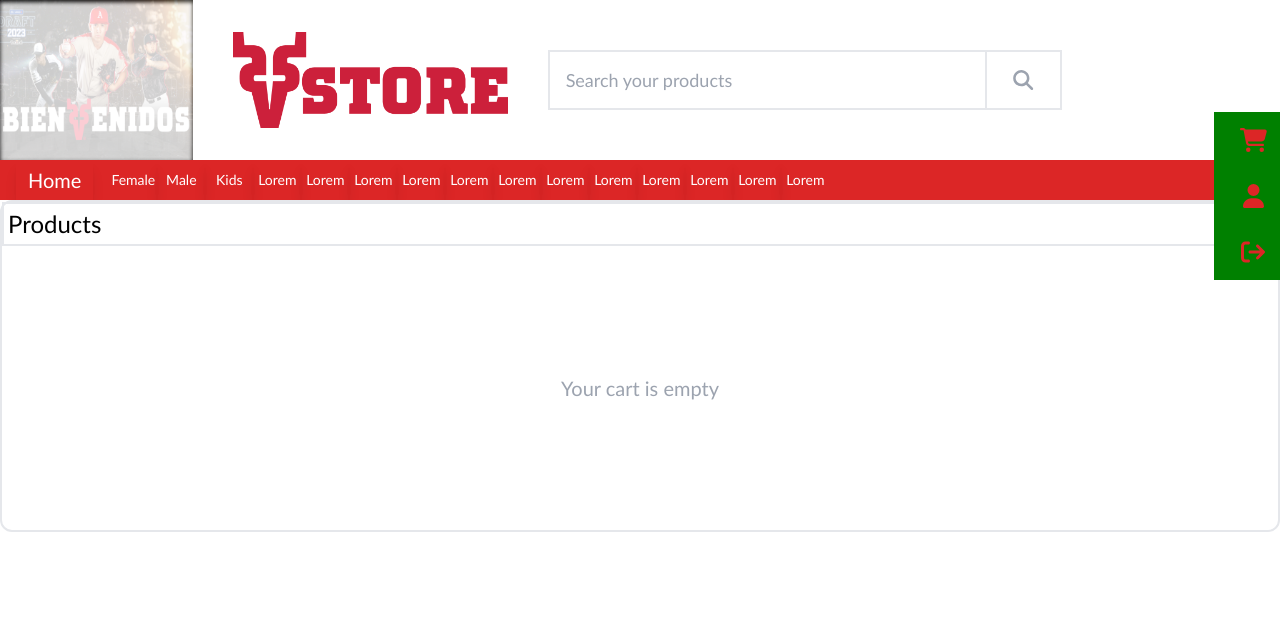
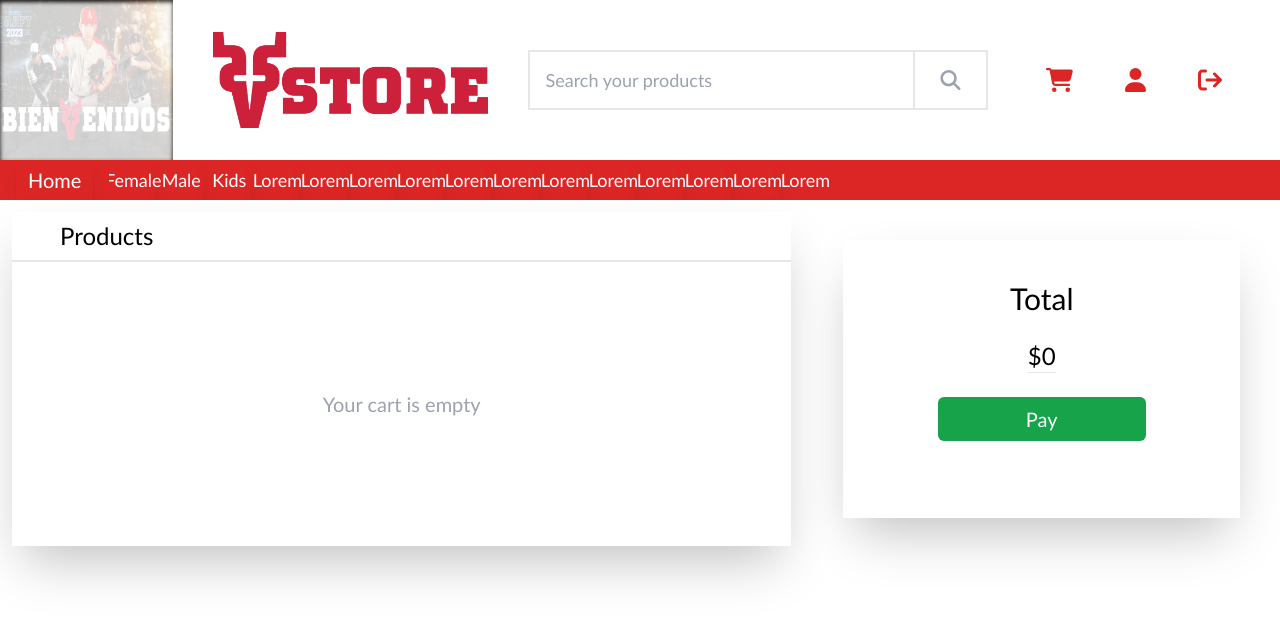
Before and after one commit to Kris1980k/shopping-cart, a React (Vite) app: page /cart in a window 1280 px wide. Shown: the top 620 px of the page. Built offline with nearby package versions, Linux system fonts and the light colour scheme.

Commit message:
cart component 1

```diff
--- a/src/Components/Cart.jsx
+++ b/src/Components/Cart.jsx
@@ -5,21 +5,21 @@ import {faMinus,faPlus} from '@fortawesome/free-solid-svg-icons'
 
 function Cart({cartItems,addItem, deleteItem}) {
     return (
-        <div className='border-2 rounded-xl'>
-            <h1 className='text-2xl p-1 border-2 block'>Products</h1>
-            <div className='flex flex-col'>
+        <div className=' flex flex-row '>
+            <div className=' flex flex-col xl:shadow-2xl shadow-black xl:w-2/3 xl:m-3'>
+            <h1 className='text-2xl xl:px-12 xl:py-2 border-b-2 block'>Products</h1>
             {
             cartItems.length > 0 ?
             cartItems.map((i) => (
                 <div key={i.id+ "InCart"} className='flex border-b-2 items-center '>
-                    <img src={i.image} alt={i.name} className='w-32 prevent-select-img' />
-                    <h2 className='text-lg px-2 prevent-select'>{i.name}</h2>
+                    <img src={i.image} alt={i.name} className='xl:w-52 xl:h-52 prevent-select-img' />
+                    <h2 className='xl:text-xl xl:w-72 px-2 prevent-select'>{i.name}</h2>
                     <div className='border-2 flex items-center rounded-lg mx-5'>
                         <FontAwesomeIcon icon={faMinus} className='prevent-select px-2 hover:text-red-700' onClick={() => {deleteItem(i)}}/>
                         <h3 className='prevent-select'>  {i.quantity} </h3>
                         <FontAwesomeIcon icon={faPlus} className='prevent-select px-2 hover:text-blue-700' onClick={() => {addItem(i)}}/>
                     </div>
-                    <h2 className='prevent-select'> $ {i.price * i.quantity}</h2>
+                    <h2 className='xl:w-14 xl:text-md prevent-select'> $ {i.price * i.quantity}</h2>
                 </div>
             )) :
 
@@ -29,6 +29,18 @@ function Cart({cartItems,addItem, deleteItem}) {
 
             }
             </div>
+            <div className='m-10 w-1/3 flex flex-col items-center xl:shadow-2xl shadow-black xl:p-10 '>
+                <h1 className=' xl:text-3xl px-4'>Total</h1>
+                <h2 className='xl:text-2xl p-6'> $
+                {cartItems.reduce((c,i) =>
+                    c + (i.price * i.quantity)
+                ,0)}
+                <hr />
+                </h2>
+                <button className='bg-green-600 hover:bg-gradient-to-tr hover:from-green-700 hover:to-green-500 hover:scale-105 transition rounded-md p-2 xl:w-52'>
+                    <h2 className='xl:text-xl text-white'>Pay</h2>
+                </button>
+            </div>
         </div>
     );
 }
--- a/src/Components/SearchComponent.jsx
+++ b/src/Components/SearchComponent.jsx
@@ -35,7 +35,7 @@ function SearchComponent({searchProductsByQuery,searchItem}) {
     },[])
     return (
         <>
-        <header style={{'backgroundSize': "100% 100%"}} className='App-header  bg-cover'>
+        <header style={{'backgroundSize': "100% 100%"}} className='App-header bg-cover'>
             <div className="search-bar bg-white px-4 py-2 flex items-center">
             <div className="gallery xl:block lg:block md:block hidden w-5/6 h-full shadow-black shadow-inner">
                 <div className="img">
@@ -72,20 +72,20 @@ function SearchComponent({searchProductsByQuery,searchItem}) {
                     </div>
                 </div>
                 </div>
-                <div className='xl:w-72 lg:w-72 md:w-72 sm:w-72 xl:m-4 lg:m-4 md:m-4 sm:m-4 xl:overflow-auto lg:overflow-auto md:overflow-auto sm:overflow-auto xl:block lg:block md:block sm:block xl:px-4 lg:px-4 md:px-4 sm:px-4  flex flex-col items-center '>
+                <div className='xl:w-72 lg:w-72 md:w-72 sm:w-72 xl:m-4 lg:m-4 md:m-4 sm:m-4 xl:overflow-visible lg:overflow-auto md:overflow-auto sm:overflow-auto xl:block lg:block md:block sm:block xl:px-4 lg:px-4 md:px-4 sm:px-4 items-center '>
                     <FontAwesomeIcon icon={faBars} className="text-red-600 h-10 px-4 w-5 hover:scale-125 transition-transform xl:hidden lg:hidden md:hidden sm:hidden block" onClick={()=>{deployHamburgerMenu()}}/>
                     <div>
-                    <ul id='hamburger-menu' className='absolute'>
+                    <ul id='hamburger-menu' className='xl:relative lg:relative md:relative sm:relative absolute flex'>
                         <li>
                         <Link to="/cart">
-                            <FontAwesomeIcon icon={faCartShopping} className='text-red-600 h-6 p-4  hover:scale-125 transition-transform xl:block lg:block md:block sm:block' />
+                            <FontAwesomeIcon icon={faCartShopping} className='text-red-600 h-6 p-4  hover:scale-125 hover:text-white transition-transform xl:block lg:block md:block sm:block' />
                         </Link>
                         </li>
                         <li>
-                        <FontAwesomeIcon icon={faUser} className=' text-red-600 h-6 p-4 hover:scale-125 transition-transform xl:block lg:block md:block sm:block' />
+                        <FontAwesomeIcon icon={faUser} className=' text-red-600 h-6 p-4 hover:scale-125 hover:text-white transition-transform xl:block lg:block md:block sm:block' />
                         </li>
                         <li>
-                        <FontAwesomeIcon icon={faSignOut} className='text-red-600 h-6 p-4 hover:scale-125 transition-transform xl:block lg:block md:block sm:block'/>
+                        <FontAwesomeIcon icon={faSignOut} className='text-red-600 h-6 p-4 hover:scale-125 hover:text-white transition-transform xl:block lg:block md:block sm:block'/>
                     </li>
                     </ul>
                     </div>
@@ -98,21 +98,21 @@ function SearchComponent({searchProductsByQuery,searchItem}) {
                     </div>
                 </div>
                 <ul className='float-end h-full flex items-center xl:overflow-auto lg:overflow-auto md:overflow-auto sm:overflow-auto overflow-scroll'>
-                <li className='text-sm w-2 px-6 shadow-lg hover:shadow-red-800'>Female</li>
-                <li className='text-sm w-2 px-6 shadow-lg hover:shadow-red-800'> Male</li>
-                <li className='text-sm w-2 px-6 shadow-lg hover:shadow-red-800'> Kids</li>
-                <li className='text-sm w-2 px-6 shadow-lg hover:shadow-red-800'> Lorem</li>
-                <li className='text-sm w-2 px-6 shadow-lg hover:shadow-red-800'> Lorem</li>
-                <li className='text-sm w-2 px-6 shadow-lg hover:shadow-red-800'> Lorem</li>
-                <li className='text-sm w-2 px-6 shadow-lg hover:shadow-red-800'> Lorem</li>
-                <li className='text-sm w-2 px-6 shadow-lg hover:shadow-red-800'> Lorem</li>
-                <li className='text-sm w-2 px-6 shadow-lg hover:shadow-red-800'> Lorem</li>
-                <li className='text-sm w-2 px-6 shadow-lg hover:shadow-red-800'> Lorem</li>
-                <li className='text-sm w-2 px-6 shadow-lg hover:shadow-red-800'> Lorem</li>
-                <li className='text-sm w-2 px-6 shadow-lg hover:shadow-red-800'> Lorem</li>
-                <li className='text-sm w-2 px-6 shadow-lg hover:shadow-red-800'> Lorem</li>
-                <li className='text-sm w-2 px-6 shadow-lg hover:shadow-red-800'> Lorem</li>
-                <li className='text-sm w-2 px-6 shadow-lg hover:shadow-red-800'> Lorem</li>
+                <li className='xl:text-lg xl:w-3 px-6 shadow-lg hover:shadow-red-800'>Female</li>
+                <li className='xl:text-lg xl:w-3 px-6 shadow-lg hover:shadow-red-800'> Male</li>
+                <li className='xl:text-lg xl:w-3 px-6 shadow-lg hover:shadow-red-800'> Kids</li>
+                <li className='xl:text-lg xl:w-3 px-6 shadow-lg hover:shadow-red-800'> Lorem</li>
+                <li className='xl:text-lg xl:w-3 px-6 shadow-lg hover:shadow-red-800'> Lorem</li>
+                <li className='xl:text-lg xl:w-3 px-6 shadow-lg hover:shadow-red-800'> Lorem</li>
+                <li className='xl:text-lg xl:w-3 px-6 shadow-lg hover:shadow-red-800'> Lorem</li>
+                <li className='xl:text-lg xl:w-3 px-6 shadow-lg hover:shadow-red-800'> Lorem</li>
+                <li className='xl:text-lg xl:w-3 px-6 shadow-lg hover:shadow-red-800'> Lorem</li>
+                <li className='xl:text-lg xl:w-3 px-6 shadow-lg hover:shadow-red-800'> Lorem</li>
+                <li className='xl:text-lg xl:w-3 px-6 shadow-lg hover:shadow-red-800'> Lorem</li>
+                <li className='xl:text-lg xl:w-3 px-6 shadow-lg hover:shadow-red-800'> Lorem</li>
+                <li className='xl:text-lg xl:w-3 px-6 shadow-lg hover:shadow-red-800'> Lorem</li>
+                <li className='xl:text-lg xl:w-3 px-6 shadow-lg hover:shadow-red-800'> Lorem</li>
+                <li className='xl:text-lg xl:w-3 px-6 shadow-lg hover:shadow-red-800'> Lorem</li>
                 </ul>
             </nav>
         </header>
--- a/src/Components/ShowItems.jsx
+++ b/src/Components/ShowItems.jsx
@@ -6,15 +6,15 @@ function ShowItems({filteredItems,addItemToCart}) {
             {
             filteredItems.length > 0 ?
                 filteredItems.map((i) => (
-                <div  className='overflow-clip lg:hover:scale-105 transition-transform prevent-select product shadow-xl border-2  bg-white p-3 ' key={i.id}>
+                <div  className='overflow-clip lg:hover:scale-105 transition-transform prevent-select product shadow-xl border-2  bg-white p-3 xl:h-128 lg:h-128 md:h-128 sm:h-128 ' key={i.id}>
                     <img className='prevent-select-img xl:w-full sm:w-52 xl:h-56:h-10' src={i.image} alt={i.name} />
                     <h2 className='xl:text-lg sm:text-2xl  px-4 text-red-600 text-right w-full xl:h-8'>{i.name}</h2>
                     <h3 className='xl:text-lg sm:text-2xl px-4 py-2  text-black text-right xl:h-10'>{i.price} $</h3>
 
-                    <button onClick={()=>{addItemToCart(i)}} className='bg-red-600 text-white p-2 m-auto rounded-3xl float-right hover:shadow-lg hover:shadow-black/50 hover:bg-red-700 xl:w-28 lg:w-full sm:w-32 text-center'>Add to cart</button>
+                    <button onClick={()=>{addItemToCart(i)}} className='bg-red-700 text-white p-2 m-auto rounded-3xl float-right hover:shadow-lg hover:shadow-black/50 hover:bg-red-800 xl:w-28 lg:w-full sm:w-32 text-center'>Add to cart</button>
                 </div>
                 )) :
-                    <div className='h-96'>
+                    <div className='h-full items-center col-span-full'>
                         <h1 className='text-2xl text-center text-gray-400 p-4 prevent-select'>No products were found matching your search...</h1>
                     </div>
             }
--- a/src/index.css
+++ b/src/index.css
@@ -82,7 +82,6 @@ ul >li:hover{
 }
 
 #hamburger-menu{
-    background: green;
-    right: -0.8rem;
-    top:7rem;
+    /*right: -0.8rem;
+    top:7rem;  /*change for mobile responsiveness*/
 }
--- a/tailwind.config.js
+++ b/tailwind.config.js
@@ -9,6 +9,9 @@ export default {
       backgroundImage:{
         'banner':"url('src/img/banner.png')",
         'venados-shop':"url('src/img/banner-venados.png')"
+      },
+      height:{
+        '128':'30rem'
       }
     },
   },
```
